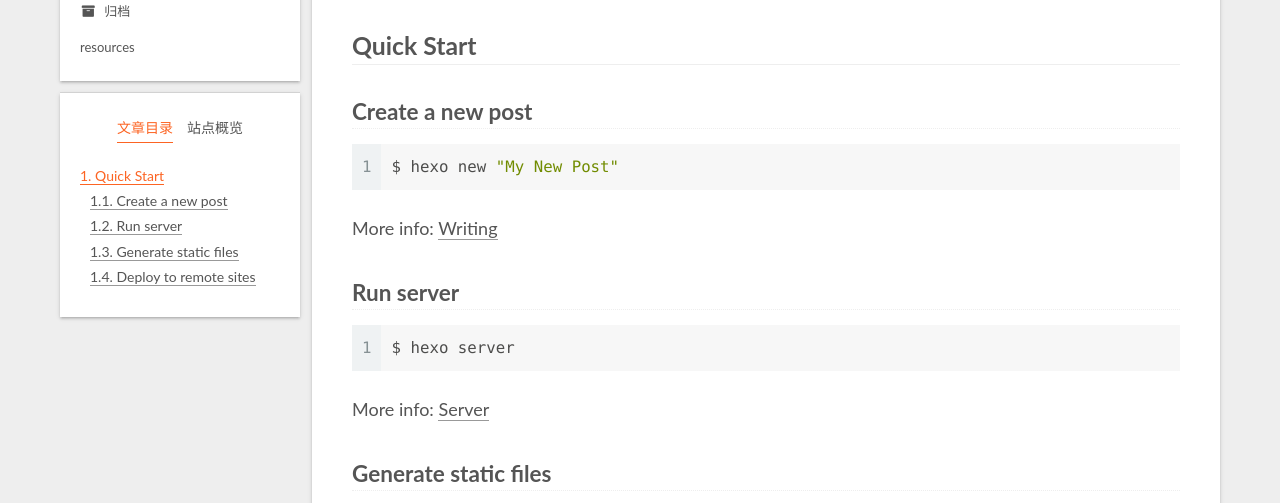
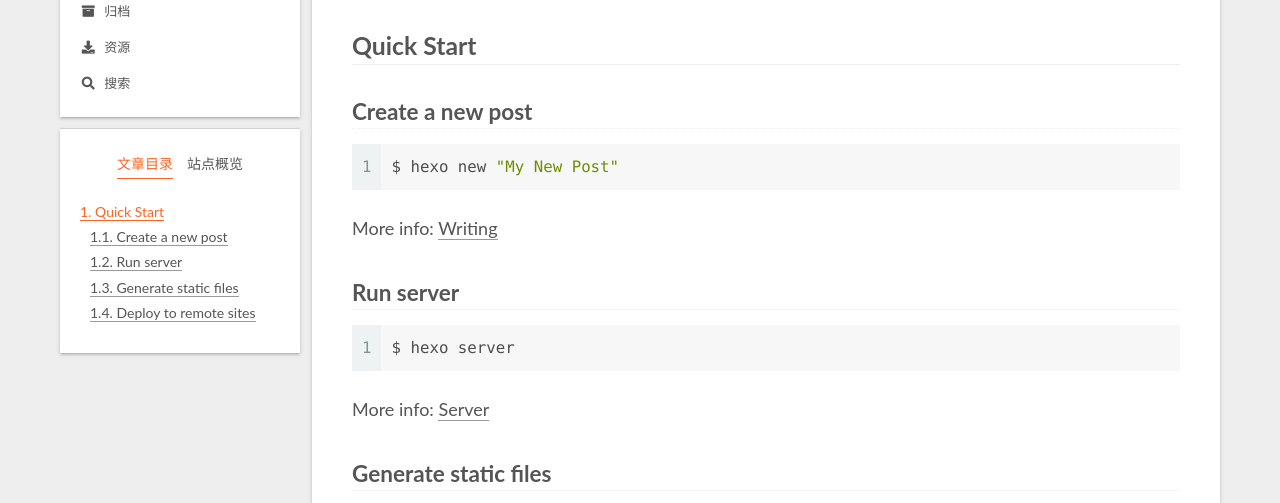
Before and after one commit to Mxkgf/Mxkgf.github.io, a plain HTML site: page 2021/07/10/hello-world/index.html in a window 1280 px wide. Shown: the part 249-752 px from the top of the page. Drawn offline with Linux system fonts and the light colour scheme.

Commit message:
Site updated: 2021-07-18 23:06:15

```diff
--- a/2021/07/10/hello-world/index.html
+++ b/2021/07/10/hello-world/index.html
@@ -139,7 +139,12 @@
   </li>
         <li class="menu-item menu-item-resources">
 
-    <a href="/resources/" rel="section"><i class="download fa-fw"></i>resources</a>
+    <a href="/resources/" rel="section"><i class="fa fa-download fa-fw"></i>资源</a>
+
+  </li>
+        <li class="menu-item menu-item-search">
+
+    <a href="/search/" rel="section"><i class="fa fa-search fa-fw"></i>搜索</a>
 
   </li>
   </ul>
```
Also changed, not shown: archives/2021/07/index.html (+6 -1 lines), archives/2021/index.html (+6 -1 lines), archives/index.html (+6 -1 lines), index.html (+6 -1 lines).
